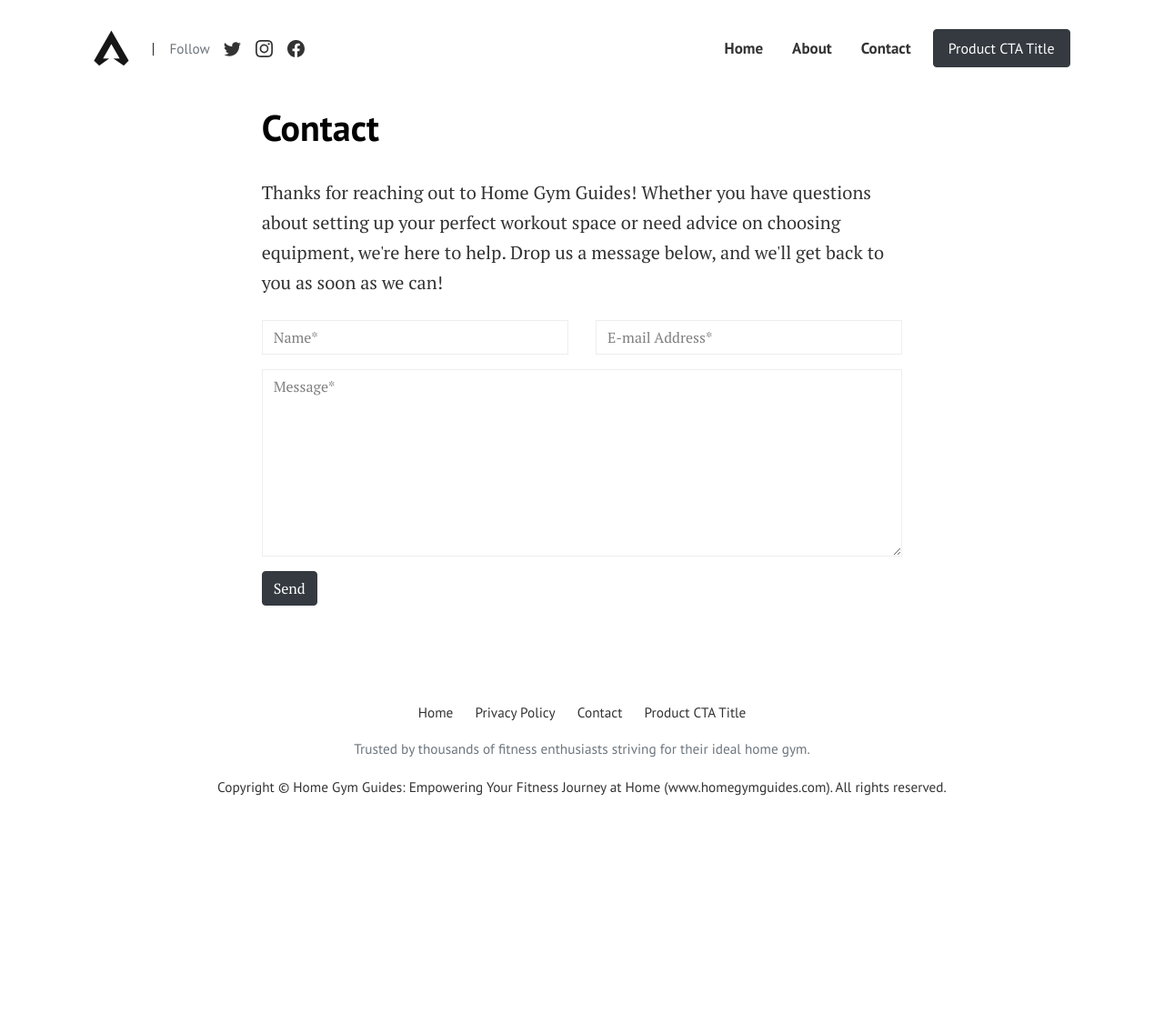
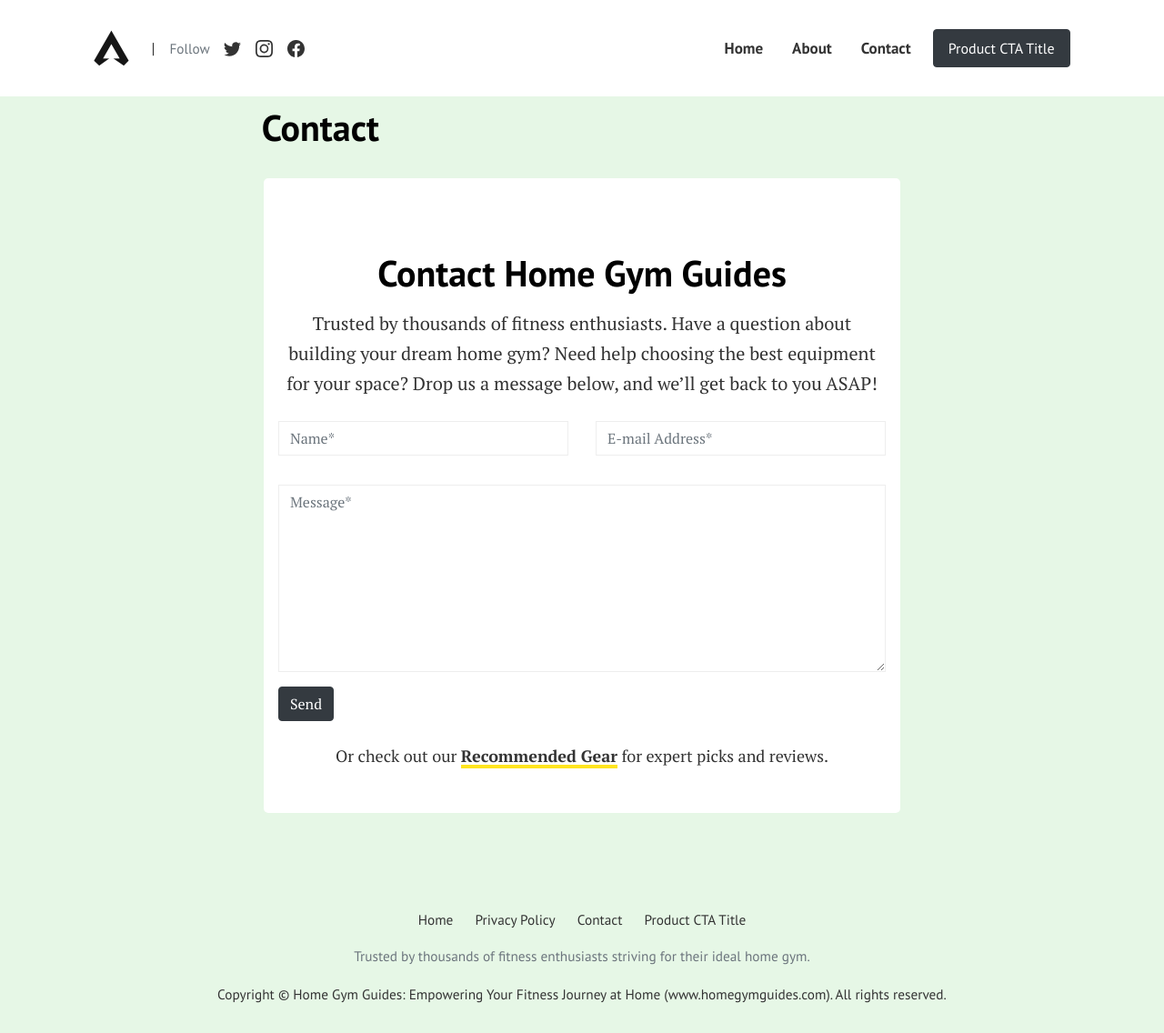
Before and after one commit to ThatMovieGuyOriginal/home-gym-guides, a Jekyll site: the page built from pages/contact.html, in a window 1280 px wide and 1136 px high. Shown: the whole window at 91% size. Built offline with Jekyll 4.4.1, drawn with Linux system fonts in a browser that asks for light colours.

Commit message:
Update contact.html

```diff
--- a/pages/contact.html
+++ b/pages/contact.html
@@ -5,16 +5,83 @@ permalink: "/contact/"
 comments: false
 ---
 
-<form action="https://formspree.io/f/mpwzdkvg" method="POST">
-<p class="mb-4">Thanks for reaching out to Home Gym Guides! Whether you have questions about setting up your perfect workout space or need advice on choosing equipment, we're here to help. Drop us a message below, and we'll get back to you as soon as we can!</p>
+<!-- Inline CSS for demonstration. Ideally, put this in a dedicated stylesheet -->
+<style>
+  /* Match the 404's background color for brand consistency */
+  body {
+    background-color: #E6F7E6;
+  }
+
+  /* Container style for centering and spacing */
+  .contact-container {
+    max-width: 700px;
+    margin: 0 auto;
+    padding: 2rem 1rem;
+    background-color: #fff; /* White background behind the form for clarity */
+    border-radius: 5px;
+  }
+
+  /* Headings and text alignment to match the 404 page vibe */
+  .contact-container h1 {
+    text-align: center;
+    margin-bottom: 1rem;
+  }
+  .contact-container p {
+    text-align: center;
+  }
+
+  /* Subtle highlight for form labels and placeholders */
+  .form-control::placeholder {
+    color: #6c757d;
+  }
+
+  /* CTA Link style (similar to 404 link) */
+  .homepage-link {
+    font-weight: bold;
+    color: #28a745;
+    text-decoration: none;
+  }
+  .homepage-link:hover {
+    text-decoration: underline;
+    color: #218838;
+  }
+
+  /* Optional analytics trigger on form submission */
+  /* You can remove this if you don’t need Google Analytics event tracking. */
+  form#contactForm {
+    /* no direct style needed here, but we’ll attach an onsubmit event */
+  }
+</style>
+
+<div class="contact-container">
+  <h1>Contact Home Gym Guides</h1>
+  <p class="mb-4">
+    Trusted by thousands of fitness enthusiasts. Have a question about building your dream home gym? Need help choosing the best equipment for your space?
+    Drop us a message below, and we’ll get back to you ASAP!
+  </p>
+
+  <form
+    id="contactForm"
+    action="https://formspree.io/f/mpwzdkvg"
+    method="POST"
+    onsubmit="if(window.gtag){ gtag('event', 'contact_form_submitted'); }"
+  >
     <div class="form-group row">
-<div class="col-md-6">
+      <div class="col-md-6 mb-3">
         <input class="form-control" type="text" name="name" placeholder="Name*" required>
       </div>
-<div class="col-md-6">
+      <div class="col-md-6 mb-3">
         <input class="form-control" type="email" name="_replyto" placeholder="E-mail Address*" required>
       </div>
     </div>
+
     <textarea rows="8" class="form-control mb-3" name="message" placeholder="Message*" required></textarea>
     <input class="btn btn-dark" type="submit" value="Send">
   </form>
+
+  <p class="small mt-4 text-center">
+    Or check out our
+    <a href="{{ site.baseurl }}/recommended-gear" class="homepage-link">Recommended Gear</a>
+    for expert picks and reviews.
+  </p>
+</div>
```
Lines whose indentation alone changed are shown as unchanged.
